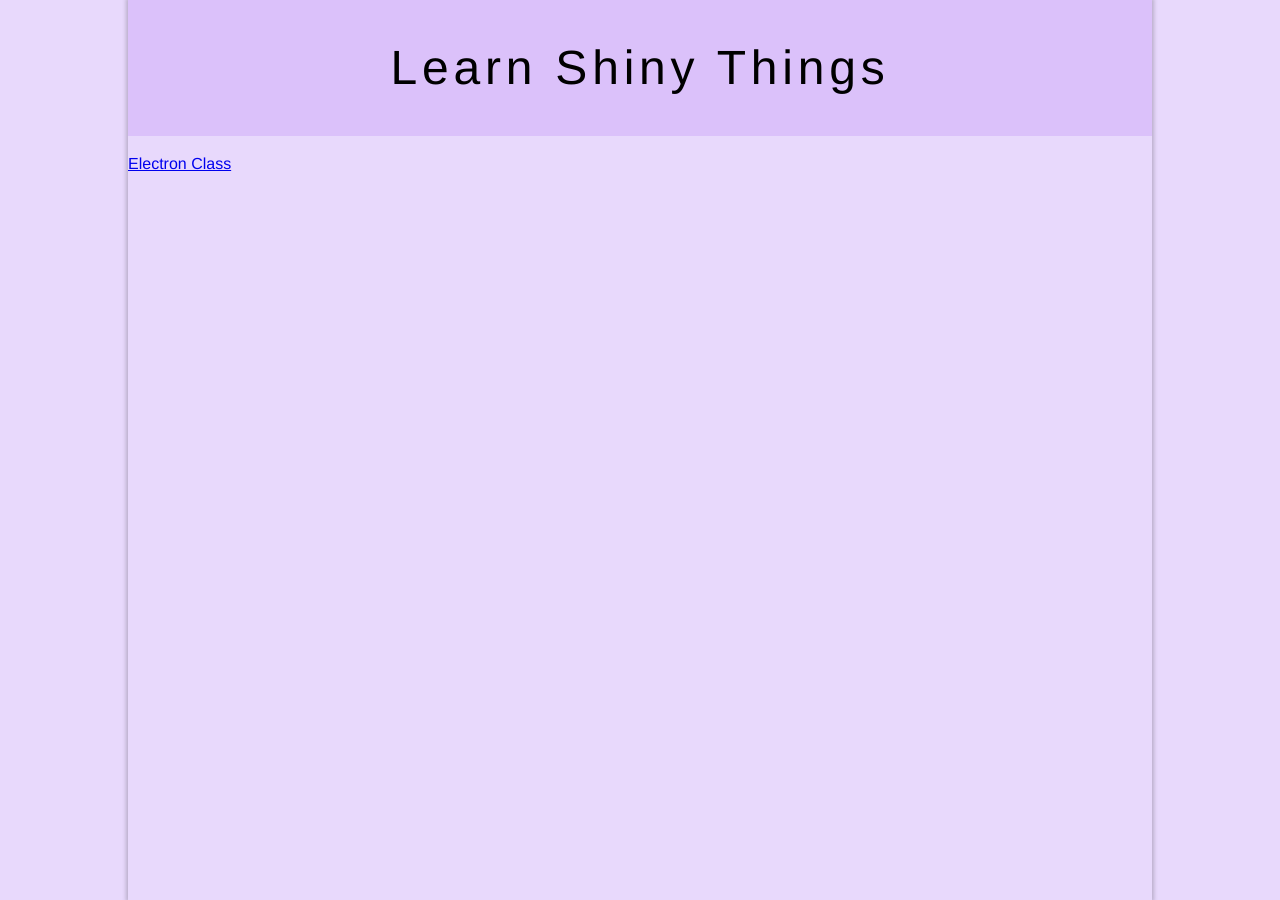
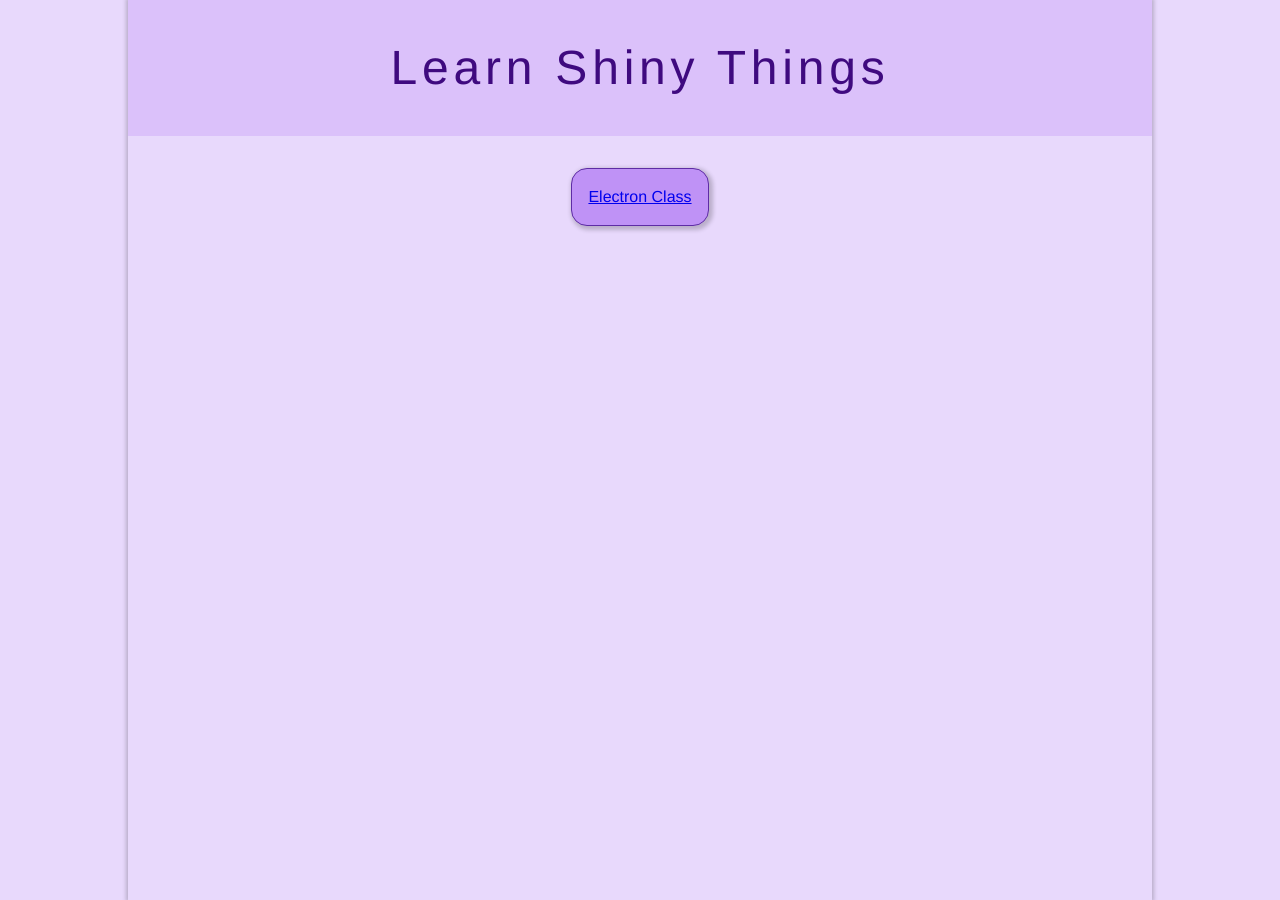
Before and after one commit to learnshinythings/learnshinythings.github.io, a Jekyll site: the page built from index.md, in a window 1280 px wide. Built offline with Jekyll 4.4.1, drawn with Linux system fonts in a browser that asks for light colours; nearby versions of some CDN libraries.

Commit message:
make text dark purple; make index page link go to electron page a card

```diff
--- a/_layouts/general.html
+++ b/_layouts/general.html
@@ -10,7 +10,7 @@
     <link rel="stylesheet" href="https://unpkg.com/tachyons@4.8.0/css/tachyons.min.css"/>
     <link rel="stylesheet" href="style.css"/>
   </head>
-  <body class="black bg-purp-lighter">
+  <body class="bg-purp-lighter">
     <div class="mw8 center min-vh-100 shadow-1">
       <div class="lh-copy">
         <div class="f1 tc pv4 tracked bg-purp-light">Learn Shiny Things</div>
--- a/index.md
+++ b/index.md
@@ -5,4 +5,8 @@
 layout: general
 ---
 
+<div class="tc ma4">
+<div class="dib tc ph3 ba br4 b--purple bg-purp shadow-3 measure-wide" markdown="1">
 [Electron Class]({{ site.baseurl }}{% link electron.md %})
+</div>
+</div>
--- a/style.css
+++ b/style.css
@@ -1,5 +1,6 @@
 body {
   background-color: pink;
+  color: #3f0a7f;
 }
 
 .bg-purp-darkest {
```
